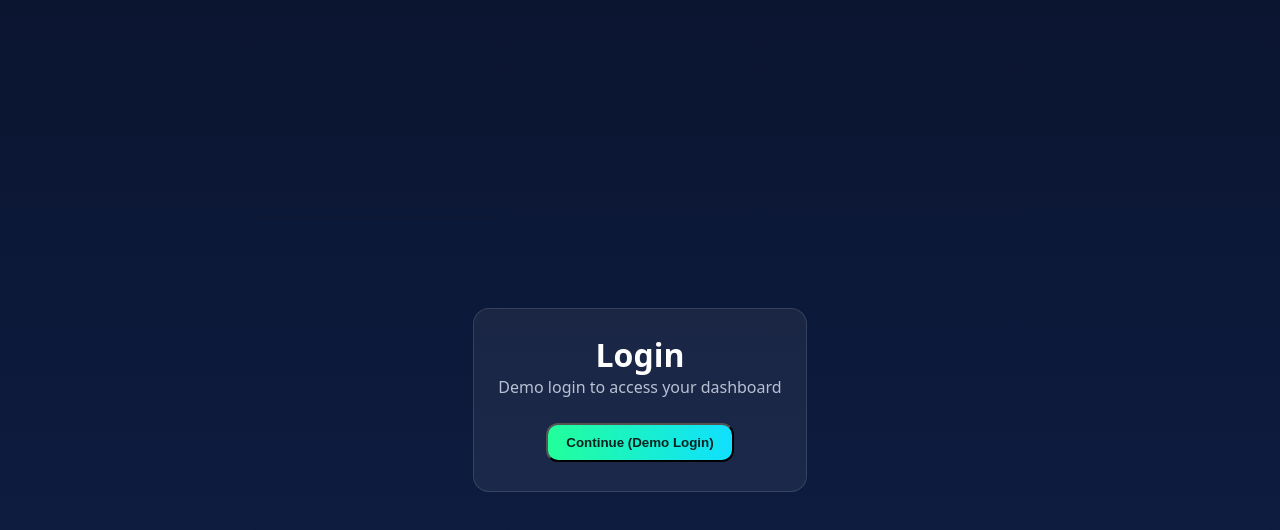
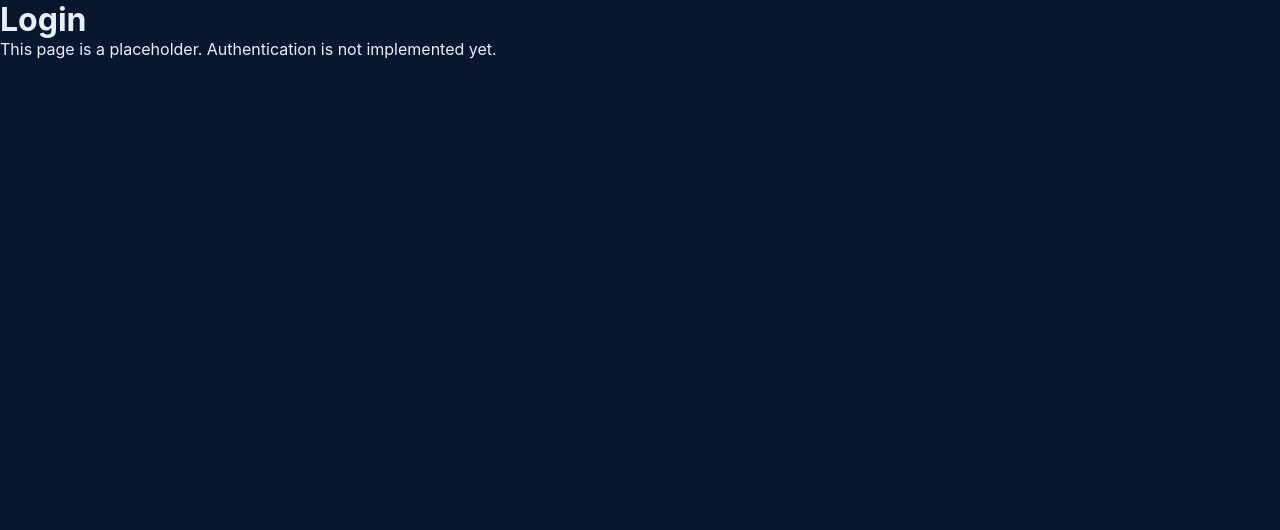
Before and after one commit to genio-ai/genio-os, a Next.js app: page /login in a window 1280 px wide. Shown: the top 530 px of the page. Built offline with nearby package versions, Linux system fonts and the light colour scheme.

Commit message:
Update login.js

```diff
--- a/pages/login.js
+++ b/pages/login.js
@@ -1,52 +1,9 @@
-import Head from "next/head";
-import Link from "next/link";
-import { useEffect, useState } from "react";
-
+// pages/login.js
 export default function Login() {
-  const [loggedIn, setLoggedIn] = useState(false);
-
-  useEffect(() => {
-    setLoggedIn(!!localStorage.getItem("genio_token"));
-  }, []);
-
-  const demoLogin = () => {
-    localStorage.setItem("genio_token", "demo_" + Date.now());
-    window.location.href = "/dashboard";
-  };
-
-  const logout = () => {
-    localStorage.removeItem("genio_token");
-    setLoggedIn(false);
-  };
-
   return (
-    <>
-      <Head><title>Login — Genio OS</title></Head>
-      <main className="page">
-        <div className="panel">
-          <h1>Login</h1>
-          <p className="muted">Demo login to access your dashboard</p>
-
-          {!loggedIn ? (
-            <button className="btn" onClick={demoLogin}>Continue (Demo Login)</button>
-          ) : (
-            <>
-              <Link href="/dashboard" className="btn">Go to Dashboard</Link>
-              <button className="btn" onClick={logout}>Logout</button>
-            </>
-          )}
-        </div>
-      </main>
-
-      <style jsx global>{`
-        body{margin:0;font-family:ui-sans-serif,system-ui,-apple-system;background:linear-gradient(180deg,#0b1530,#0f1f48);color:#fff}
-      `}</style>
-      <style jsx>{`
-        .page{min-height:100vh;display:flex;align-items:center;justify-content:center;padding:20px}
-        .panel{background:rgba(255,255,255,.06);border:1px solid rgba(255,255,255,.12);border-radius:16px;padding:24px;text-align:center}
-        .muted{color:#b8c0d4;margin-bottom:20px}
-        .btn{background:linear-gradient(90deg,#22ff9a,#10e0ff);color:#08231f;padding:10px 18px;border-radius:12px;font-weight:700;margin:5px}
-      `}</style>
-    </>
+    <main className="page container">
+      <h1 className="h1">Login</h1>
+      <p className="muted">This page is a placeholder. Authentication is not implemented yet.</p>
+    </main>
   );
 }
```
